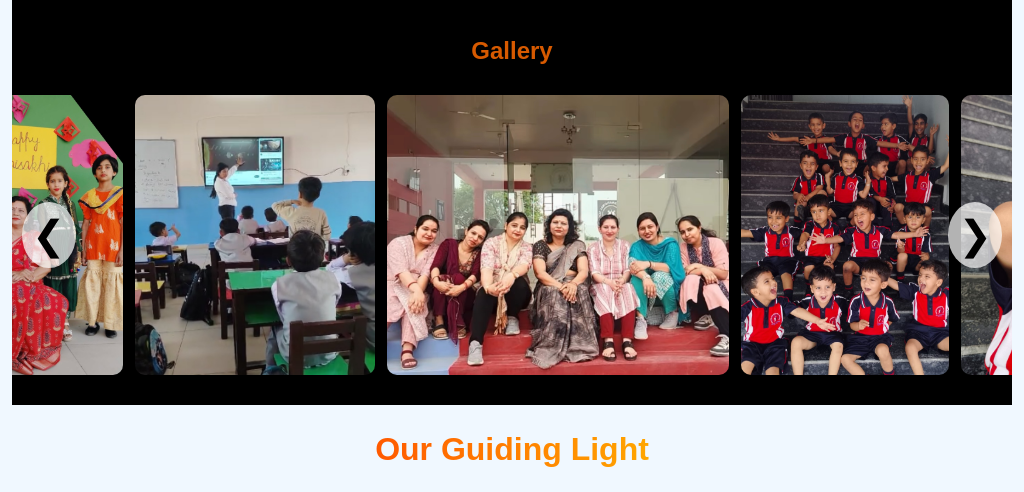
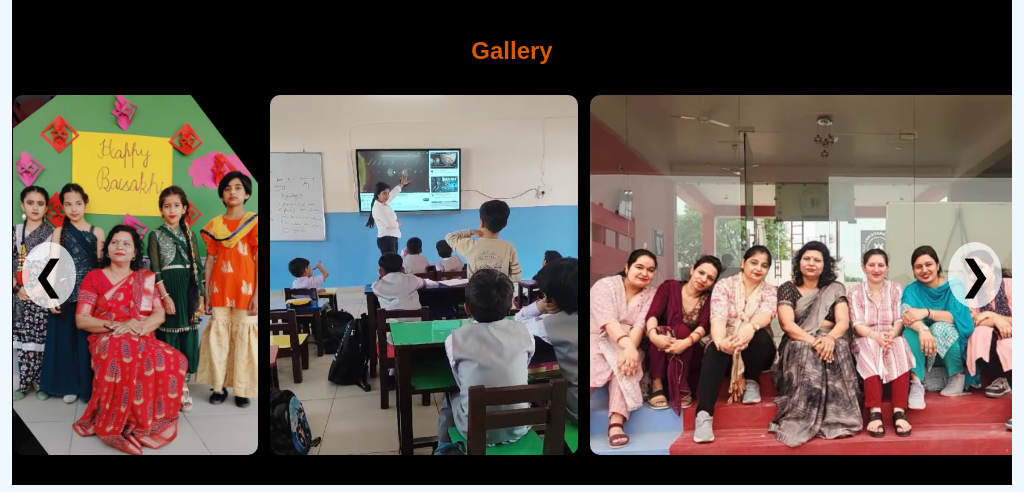
Before and after one commit to AkshuSingh0/Akki-Pi, a plain HTML site: page index.html in a window 1024 px wide. Shown: the part 665-1157 px from the top of the page. Drawn offline with Linux system fonts and the light colour scheme.

Commit message:
style.css

```diff
--- a/style.css
+++ b/style.css
@@ -246,11 +246,11 @@ h2 {
 
 @media (min-width: 769px) and (max-width: 1024px) {
   .gallery-container {
-    max-height: 320px;
+    max-height: 420px;
   }
 
   .gallery-track img {
-    height: 280px;
+    height: 360px;
   }
 }
 
```
